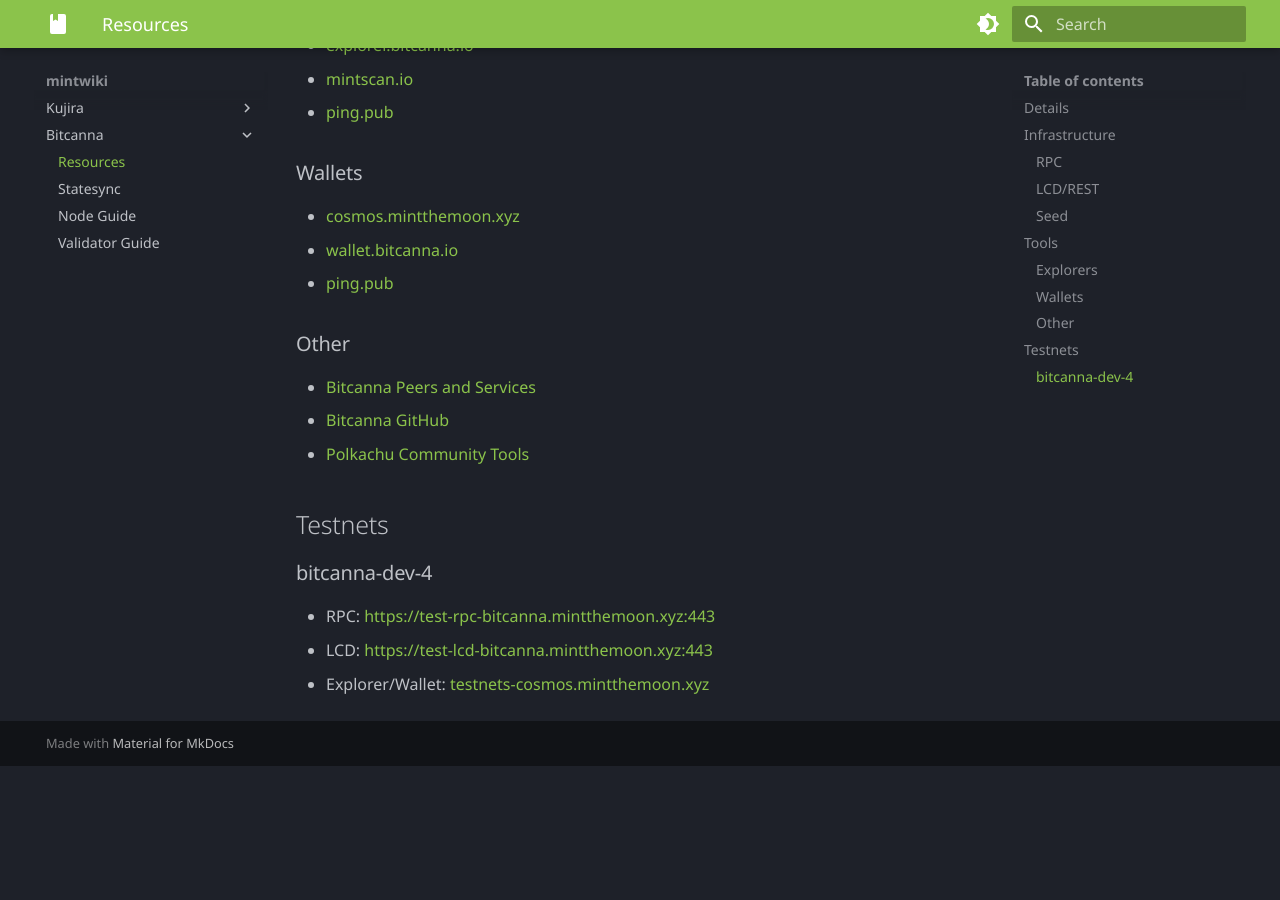
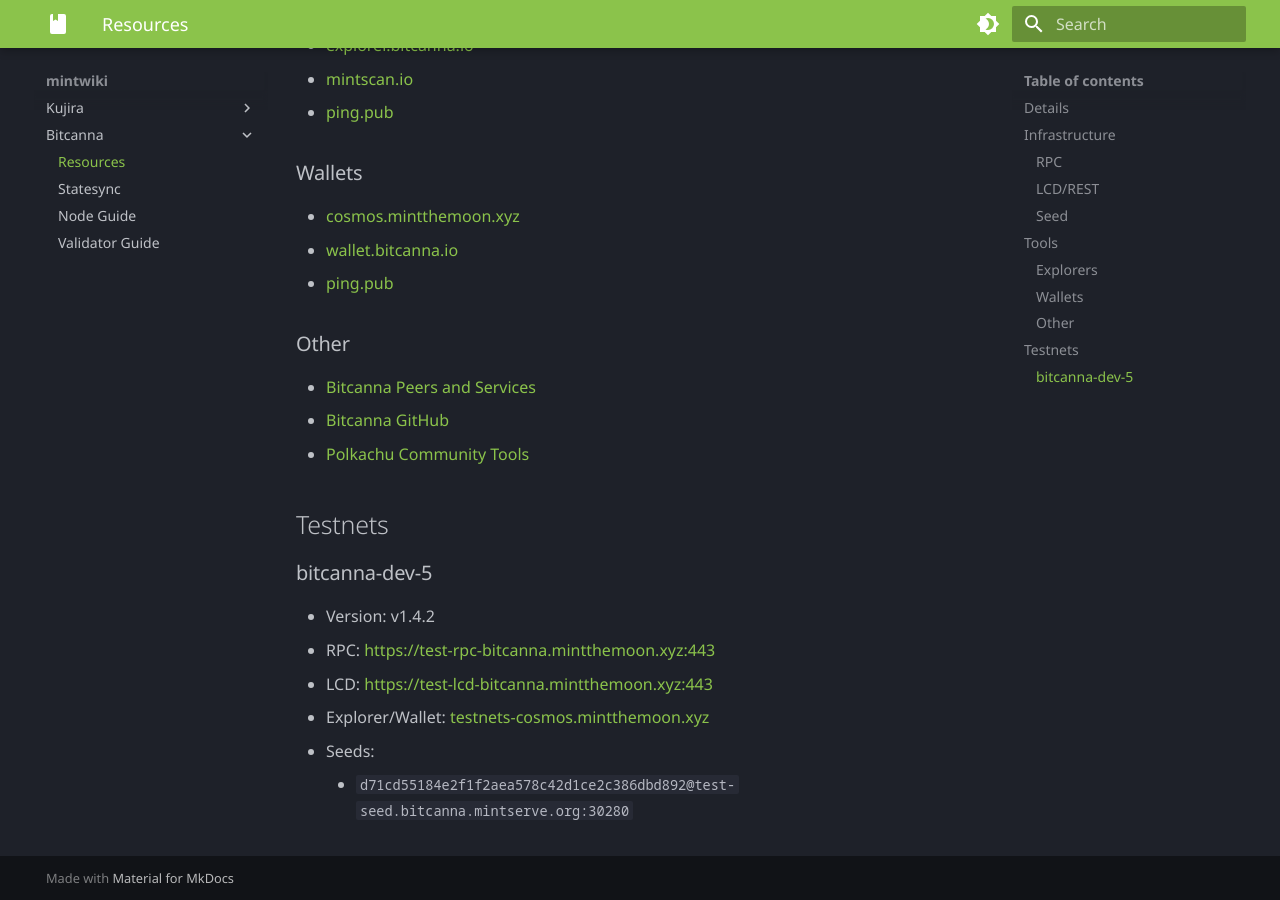
Before and after one commit to mintthemoon/mintwiki, an MkDocs documentation site: the page built from docs/bitcanna/resources.md, in a window 1280 px wide and 900 px high, scrolled down 1126 px. Built offline with MkDocs 1.6.1 and Material for MkDocs 9.7.7, drawn with Linux system fonts in a browser that asks for light colours; before the commit the page ends 1892 px from its top, so only the background shows below that.

Commit message:
update binary versions and bcna seed

````diff
--- a/docs/bitcanna/resources.md
+++ b/docs/bitcanna/resources.md
@@ -4,7 +4,7 @@
 | Name | Value |
 | --- | --- |
 | chain-id | bitcanna-1 |
-| bcnad version | v1.4.1 |
+| bcnad version | v1.4.2 |
 
 
 ## Infrastructure
@@ -43,7 +43,10 @@
 - [Polkachu Community Tools](https://polkachu.com/networks/bitcanna)
 
 ## Testnets
-### bitcanna-dev-4
+### bitcanna-dev-5
+- Version: v1.4.2
 - RPC: [https://test-rpc-bitcanna.mintthemoon.xyz:443](https://test-rpc-bitcanna.mintthemoon.xyz)
 - LCD: [https://test-lcd-bitcanna.mintthemoon.xyz:443](https://test-lcd-bitcanna.mintthemoon.xyz)
 - Explorer/Wallet: [testnets-cosmos.mintthemoon.xyz](https://testnets-cosmos.mintthemoon.xyz/bitcanna)
+- Seeds:
+    - `d71cd55184e2f1f2aea578c42d1ce2c386dbd892@test-seed.bitcanna.mintserve.org:30280`
--- a/docs/kujira/node-guide.md
+++ b/docs/kujira/node-guide.md
@@ -51,10 +51,10 @@ sudo su -l kuji
 ```bash
 git clone https://github.com/Team-Kujira/core kujira-core
 cd kujira-core
-git checkout v0.4.1
+git checkout v0.5.0
 make install
 cd ..
-kujirad version  # should output "0.4.1"
+kujirad version  # should output "0.5.0"
 ```
 
 
````
Also changed, not shown: docs/bitcanna/node-guide.md (+2 -2 lines), docs/kujira/resources.md (+3 -1 lines).
